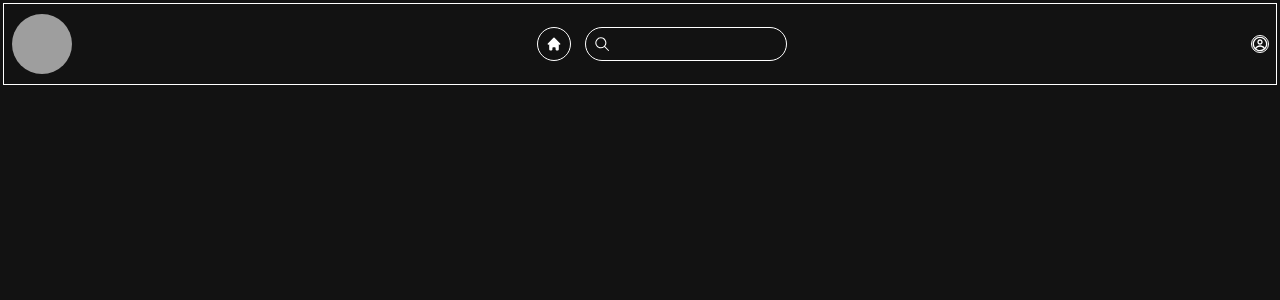
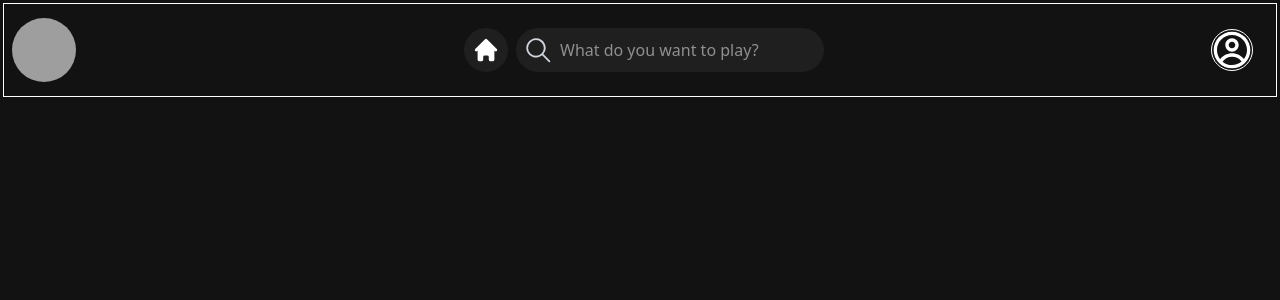
Before and after one commit to JawBlade/VibeTogether, a React (Vite) app: page / in a window 1280 px wide. Shown: the top 300 px of the page. Built offline with nearby package versions, Linux system fonts and the light colour scheme; grey boxes are pictures that could not be loaded.

Commit message:
Made The Home Button and Search Bar Animated

```diff
--- a/src/components/Navbar.jsx
+++ b/src/components/Navbar.jsx
@@ -7,23 +7,32 @@ function Navbar(){
     <>
         <div className='flex justify-between items-center outline text-white m-1 p-2'>
             <div>
-                <img src="/logo2.png" className="content-center w-15 h-15 rounded-full object-cover object-center" />
+                <img src="/logo2.png" className="content-center w-16 h-16 rounded-full object-cover object-center" />
             </div>
 
-            <div className="flex items-center space-x-4 content-center rounded-full object-cover object-center m-4">
+            <div className="flex items-center space-x-2 m-4">
 
-                <div className="outline rounded-full p-2 ">
-                    <HiHome />
-                </div>
+            {/* Home Icon */}
+            <div className="rounded-full p-2 bg-[#1f1f1f] hover:bg-[#2a2a2a] transition duration-200 ease-in transform hover:scale-105">
+                <HiHome className="h-7 w-7 " />
+            </div>
 
-                <div className="w-50 outline rounded-full p-2">
-                    <GoSearch />
-                </div>
+            {/* Search Bar */}
+            <div className="flex items-center rounded-full p-2 bg-[#1f1f1f] hover:bg-[#2a2a2a] transition-colors duration-200 ease-in hover:border border-white/10">
+
+                <GoSearch className="h-7 w-7 mr-2 text-gray-300 group-hover:text-white" />
+
+                <input
+                type="text"
+                placeholder="What do you want to play?"
+                className="bg-transparent text-white group-hover:text-white focus:outline-none w-64"
+                />
+            </div>
 
             </div>
 
-            <div className="outline content-center rounded-full object-cover object-center">
-                <CgProfile />
+            <div className="outline content-center rounded-full object-cover object-center mr-4">
+                <CgProfile className="h-10 w-10" />
             </div>
         </div>
     </>
```
